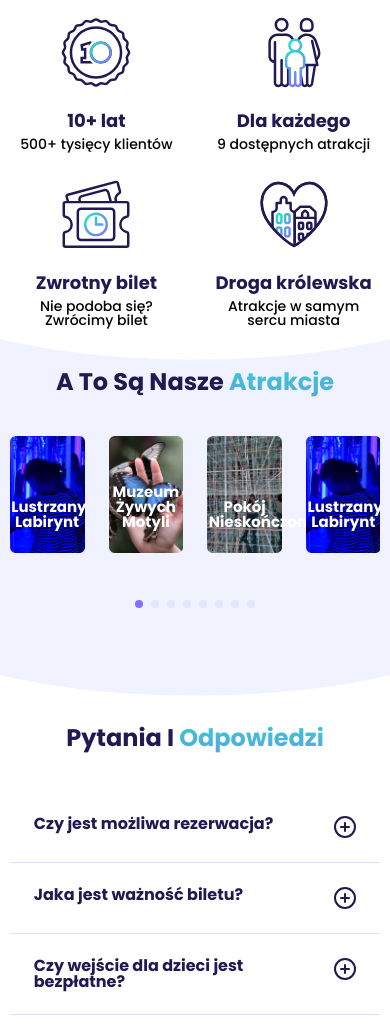
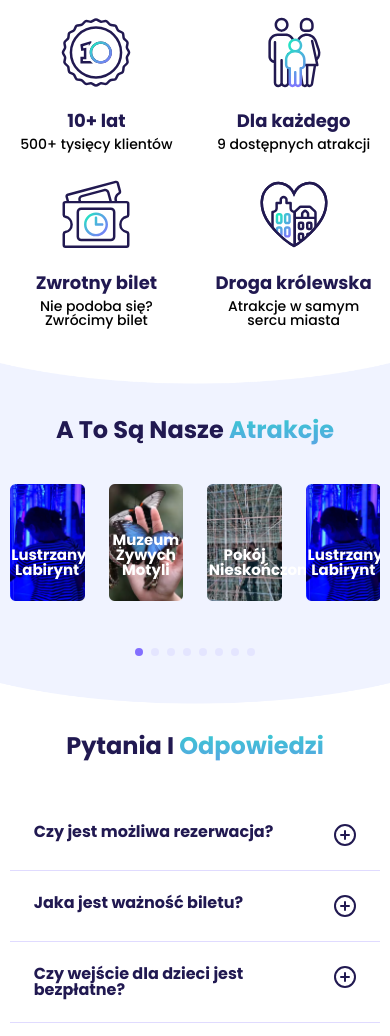
Before and after one commit to poliinaaxx/HouseOfAttractions, a plain HTML site: page index.html in a window 390 px wide. Shown: the part 519-1555 px from the top of the page. Drawn offline with nearby package versions, Linux system fonts and the light colour scheme.

Commit message:
second commit

```diff
--- a/styles/style.css
+++ b/styles/style.css
@@ -244,6 +244,7 @@ header{
     text-align: center;
     color: #211951;
     margin-bottom: 42px;
+    margin-top: 24px;
 }
 
 .container-slider .swiper h1 span{
@@ -822,6 +823,12 @@ footer .footer-info .other-info .pay a:last-child{
     .container-advantages .adv p{
         font-size: 14px;
     }
+    .container-advantages .ellipse img{
+        margin-top: 24px;
+    }
+    .container-slider .ellipse{
+        margin-top: 24px;
+    }
     .container-faq .faq .question .question-info h5,
     .container-faq .faq .question .question-info p{
         font-size: 18px;
@@ -837,6 +844,9 @@ footer .footer-info .other-info .pay a:last-child{
     }
     .container-contact .contact-form form button{
         font-size: 18px;
+    }
+    .container-contact .contact-form{
+        padding: 24px 0;
     }
     footer .map .rating .rat:first-child{
         margin-right: 0;
```
